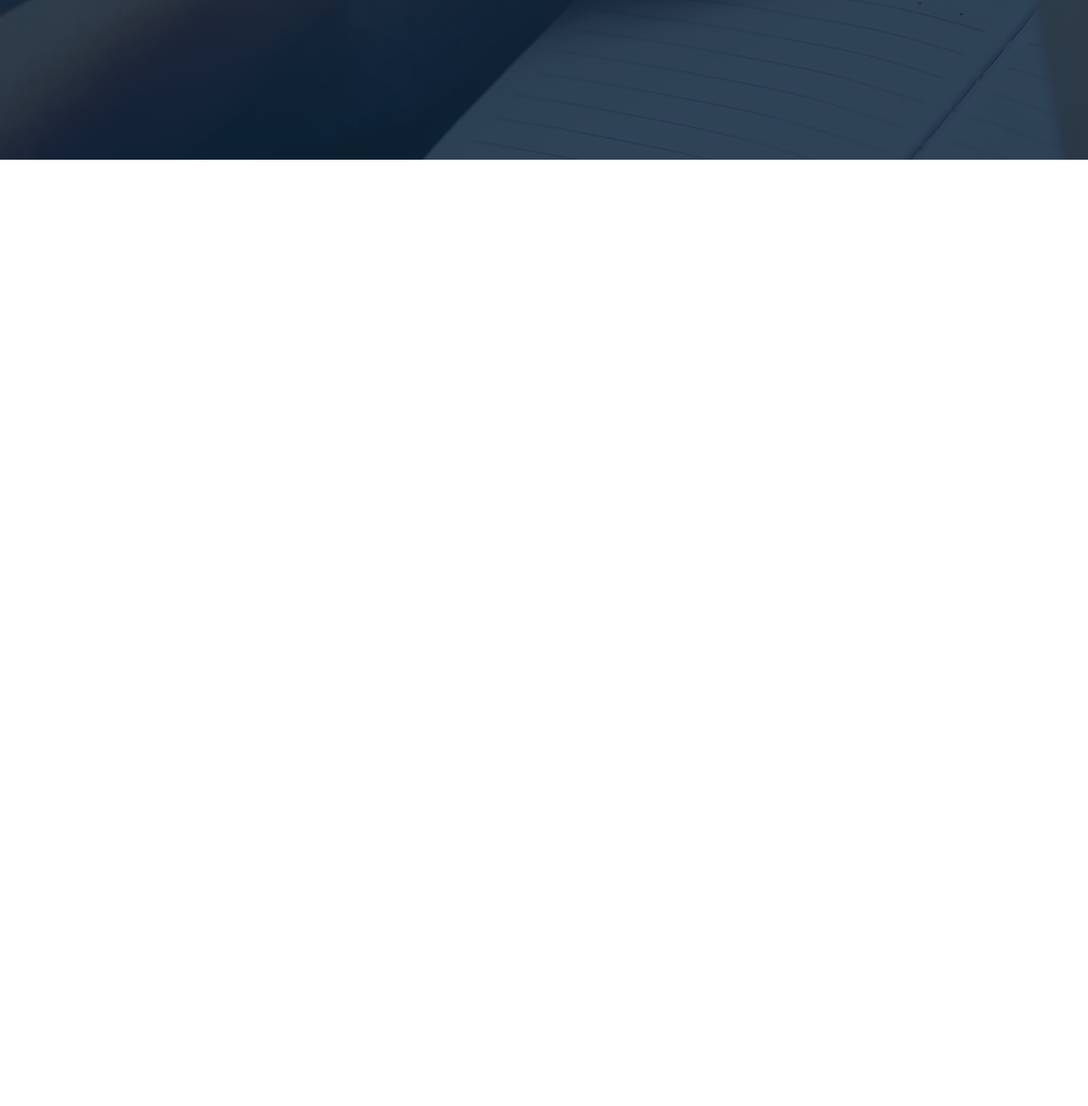
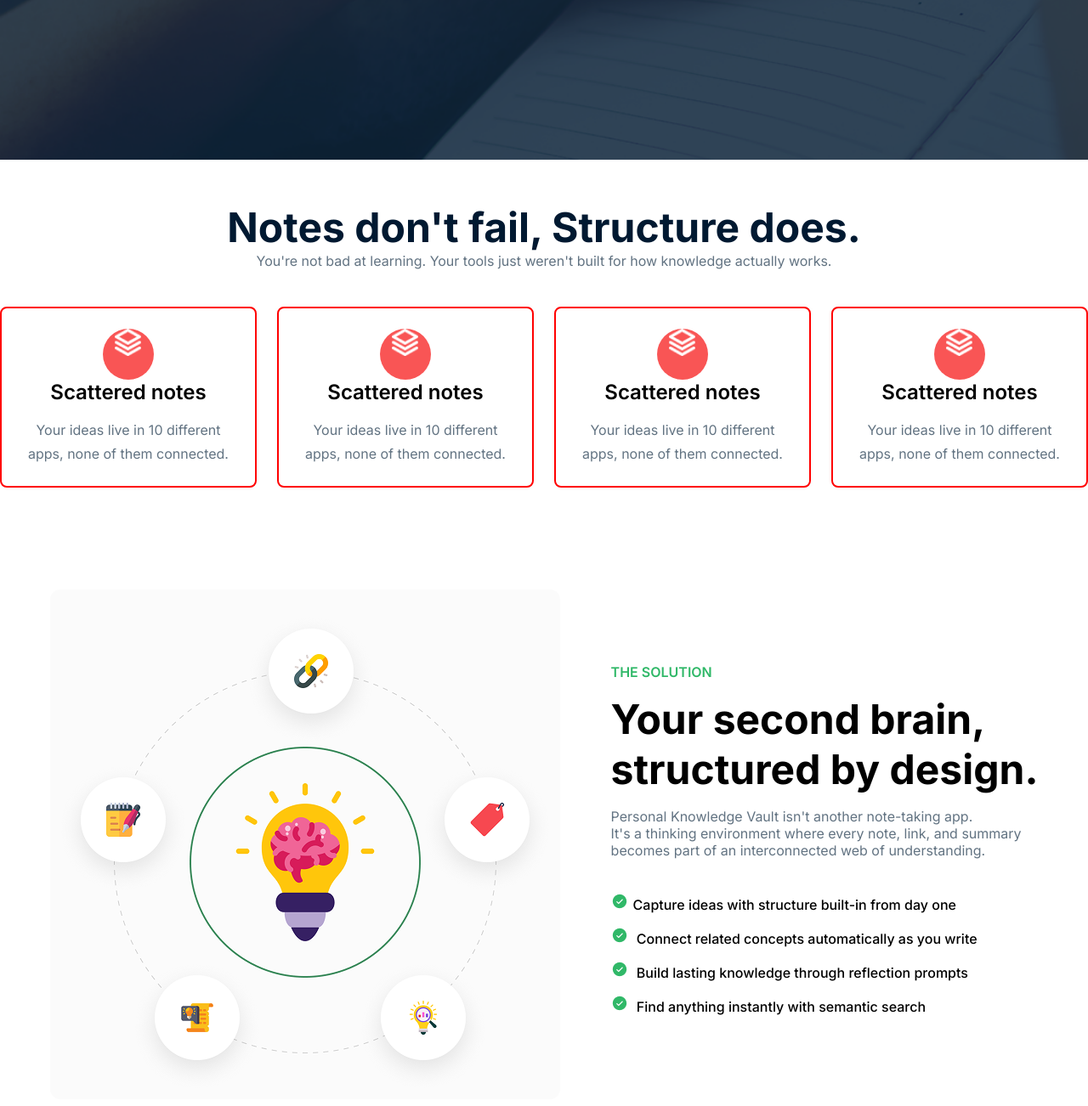
Before and after one commit to didarulalamrafi/assignment-1, a plain HTML site: page index.html in a window 1280 px wide. Shown: the part 708-2010 px from the top of the page at 85% size. Before the commit the page ends 896 px from the top, so only its background shows below. Drawn offline with Linux system fonts and the light colour scheme.

Commit message:
Brain section completed

```diff
--- a/index.html
+++ b/index.html
@@ -57,6 +57,71 @@
         </div>
     </header>
 
+    <!-- Node scetion -->
+    <section id="node">
+        <div class="node container">
+            <div class="node-heading">
+                <h2>
+                    Notes don't fail, Structure does.</h2>
+                <p>You're not bad at learning. Your tools just weren't built for how knowledge actually works.</p>
+            </div>
+            <div class="node-card">
+                <div class="card">
+                    <div class="icon">
+                        <img src="./assets/Vector.png" alt="">
+                    </div>
+                    <h3>Scattered notes</h3>
+                    <p>Your ideas live in 10 different apps, none of them connected.</p>
+                </div>
+                <div class="card">
+                    <div class="icon">
+                        <img src="./assets/Vector.png" alt="">
+                    </div>
+                    <h3>Scattered notes</h3>
+                    <p>Your ideas live in 10 different apps, none of them connected.</p>
+                </div>
+                <div class="card">
+                    <div class="icon">
+                        <img src="./assets/Vector.png" alt="">
+                    </div>
+                    <h3>Scattered notes</h3>
+                    <p>Your ideas live in 10 different apps, none of them connected.</p>
+                </div>
+                <div class="card">
+                    <div class="icon">
+                        <img src="./assets/Vector.png" alt="">
+                    </div>
+                    <h3>Scattered notes</h3>
+                    <p>Your ideas live in 10 different apps, none of them connected.</p>
+                </div>
+            </div>
+        </div>
+    </section>
+
+    <!-- Brain Section -->
+
+    <section id="brain">
+        <div class="brain container">
+            <div class="brain-image">
+                <img src="./assets/knowledge.png" alt="Brain Image">
+            </div>
+            <div class="brain-info">
+                <p class="brain-title">The Solution</p>
+                <h2>Your second brain, <br>
+                    structured by design.</h2>
+                <p>Personal Knowledge Vault isn't another note-taking app. <br> It's a thinking environment where every
+                    note, link, and summary <br> becomes part of an interconnected web of understanding.</p>
+                <ul>
+                    <li><img src="./assets/CheckCircle.png" alt="">Capture ideas with structure built-in from day one
+                    </li>
+                    <li> <img src="./assets/CheckCircle.png" alt=""> Connect related concepts automatically as you write
+                    <li> <img src="./assets/CheckCircle.png" alt=""> Build lasting knowledge through reflection prompts
+                    <li> <img src="./assets/CheckCircle.png" alt=""> Find anything instantly with semantic search
+                    </li>
+                </ul>
+            </div>
+        </div>
+    </section>
 </body>
 
 </html>
--- a/style.css
+++ b/style.css
@@ -16,6 +16,10 @@ body{
     border-radius: 4px;
     font-weight: bold;
     border: none;
+}
+.container{
+    max-width: 1360px;
+    margin: 0px auto;
 }
 
 /* Nav strat */
@@ -92,3 +96,115 @@ nav ul a{
     border: 1px solid white;
     margin-left: 16px;
 }
+
+/* Node section */
+#node{
+    margin-bottom: 120px;
+}
+
+.node-heading{
+    text-align: center;
+    margin-bottom: 44px;
+}
+.node-heading h2{
+    margin-top: 50px;
+    font-size: 48px;
+    color: #001931;
+    font-weight: bold;
+}
+.node-heading p{
+    font-size: 16px;
+    color: #627382;
+    line-height: 20px;
+}
+
+.node-card{
+    display: flex;
+    align-items: center;
+    justify-content: space-between;
+    gap: 24px;
+}
+.card{
+    padding: 24px;
+    align-items: center;
+    text-align: center;
+    border-radius: 8px;
+    box-shadow: 0 0 8px 0 #00000006;
+    max-width: 322px;
+    max-height: 300px;
+    border: 2px solid red;
+}
+.card .icon{
+    text-align: center;
+    width: 60px;
+    height: 60px;
+    border-radius: 50%;
+    background-color: #F95555;
+    color: white;
+    margin: 0 auto;
+    position: relative;
+}
+.icon img{
+    width: 32px;
+    height: 32px;
+    text-align: center;
+    align-items: center;
+}
+.card h3{
+    font-size: 24px;
+    font-weight: 600;
+    margin-bottom: 16px;
+}
+.card p{
+    font-size: 16px;
+    line-height: 28px;
+    color: #627382;
+}
+
+/* brain section */
+#brain{
+    margin-bottom: 120px;
+}
+.brain{
+    display: flex;
+    align-items: center;
+    justify-content: center;
+    gap: 60px;
+}
+.brain .brain-title{
+    font-size: 16px;
+    font-weight: 600;
+    color: #30B868;
+    line-height: 20px;
+    margin-bottom: 16px;
+    text-transform: uppercase;
+}
+.brain-info h2{
+    font-size: 48px;
+    font-weight: bold;
+    margin-bottom: 16px;
+}
+.brain-info p{
+    font-size: 16px;
+    line-height: 20px;
+    color: #627382;
+    margin-bottom: 40px;
+}
+.brain-info ul{
+    list-style: none;
+}
+.brain-info ul li{
+    font-size: 16px;
+    font-weight: 500;
+    line-height: 20px;
+    margin-bottom: 16px;
+    align-items: center;
+}
+.brain-info ul li img{
+    height: 20px;
+    width: 20px;
+    margin-right: 6px;
+    /* line-height: 20px; */
+    /* margin-bottom: 16px; */
+    align-items: center;
+}
```
